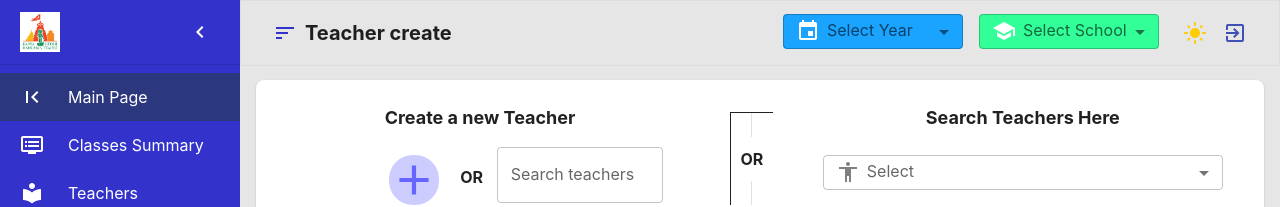
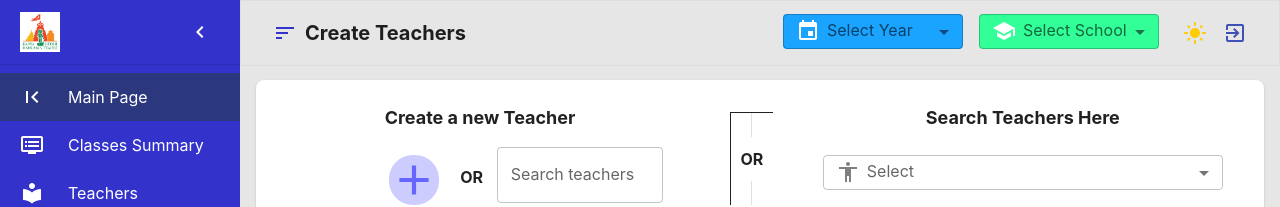
Before and after one commit to Pranavkotesh/Classes-Management-App, a React (Create React App) app in the folder web/classes-management/: page /mainpage in a window 1280 px wide. Shown: the top 207 px of the page. Built offline with nearby package versions, Linux system fonts and the light colour scheme.

Commit message:
-title change

```diff
--- a/web/classes-management/src/features/mainpage/MainPage.jsx
+++ b/web/classes-management/src/features/mainpage/MainPage.jsx
@@ -31,7 +31,7 @@ const MainPage = () => {
 const [teachers,setTeachers]= React.useState('');
 const handleChange=(e)=>{setTeachers(e.target.value)};
   return (
-    <AppLayout title='Teacher create'>
+    <AppLayout title='Create Teachers'>
       <Grid container spacing={0}>
         <Grid item xs={12}>
           <AppCard minHeight={690}>
```
